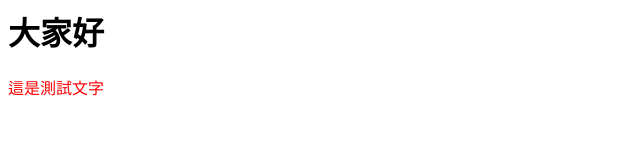
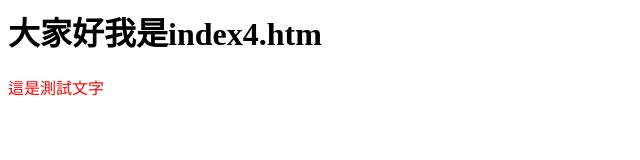
Before and after one commit to fu860114/hahow-git, a plain HTML site: page index4.htm in a window 1280 px wide. Shown: the whole page, without its empty margins (0-640 px from the left). Drawn offline with Linux system fonts and the light colour scheme.

Commit message:
index4.htm add text

```diff
--- a/index4.htm
+++ b/index4.htm
@@ -5,7 +5,7 @@
   </head>
 
   <body>
-    <h1>大家好</h1>
+    <h1>大家好我是index4.htm</h1>
     <p class="red-color">這是測試文字</p>
   </body>
 </html>
```
